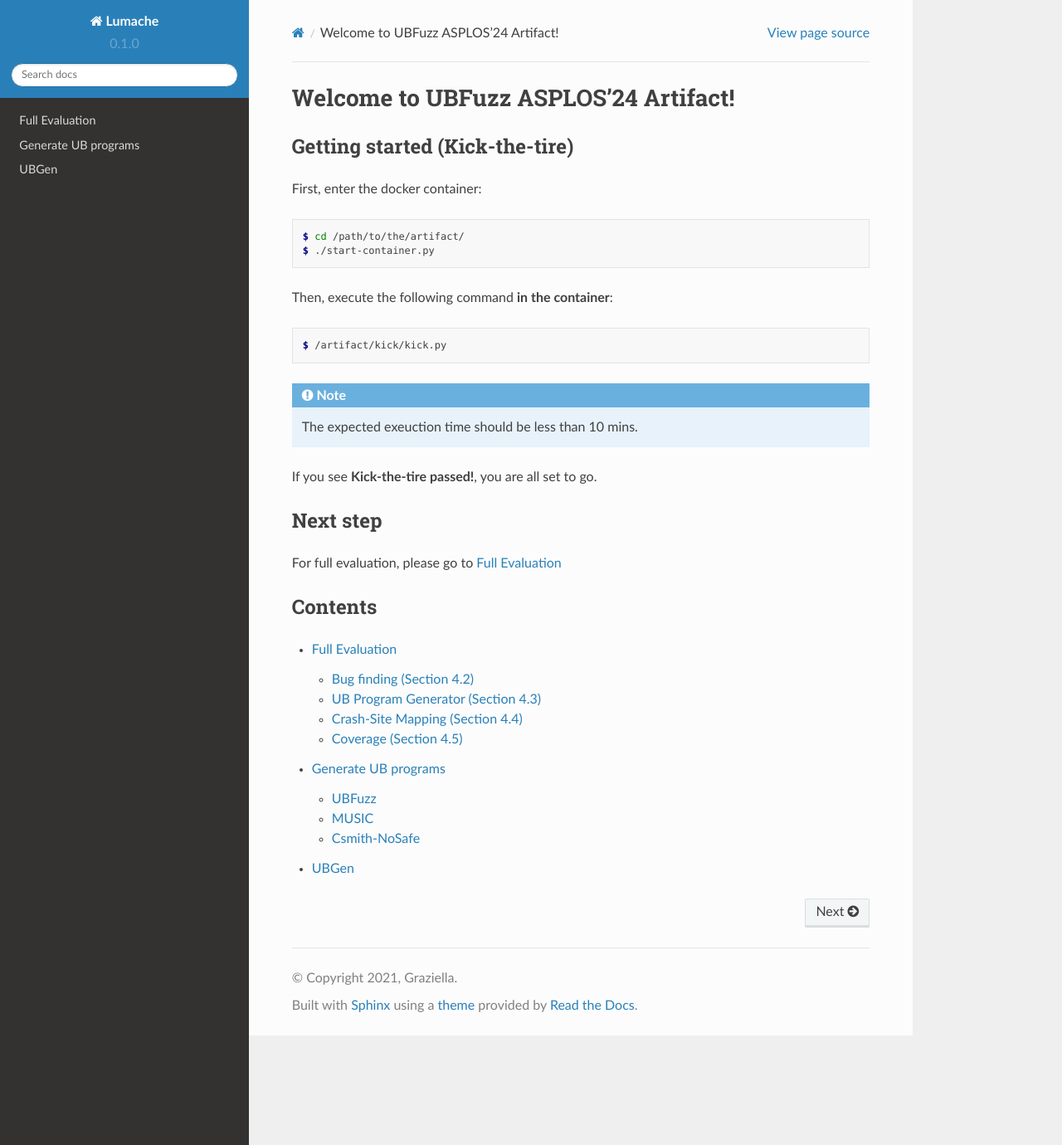
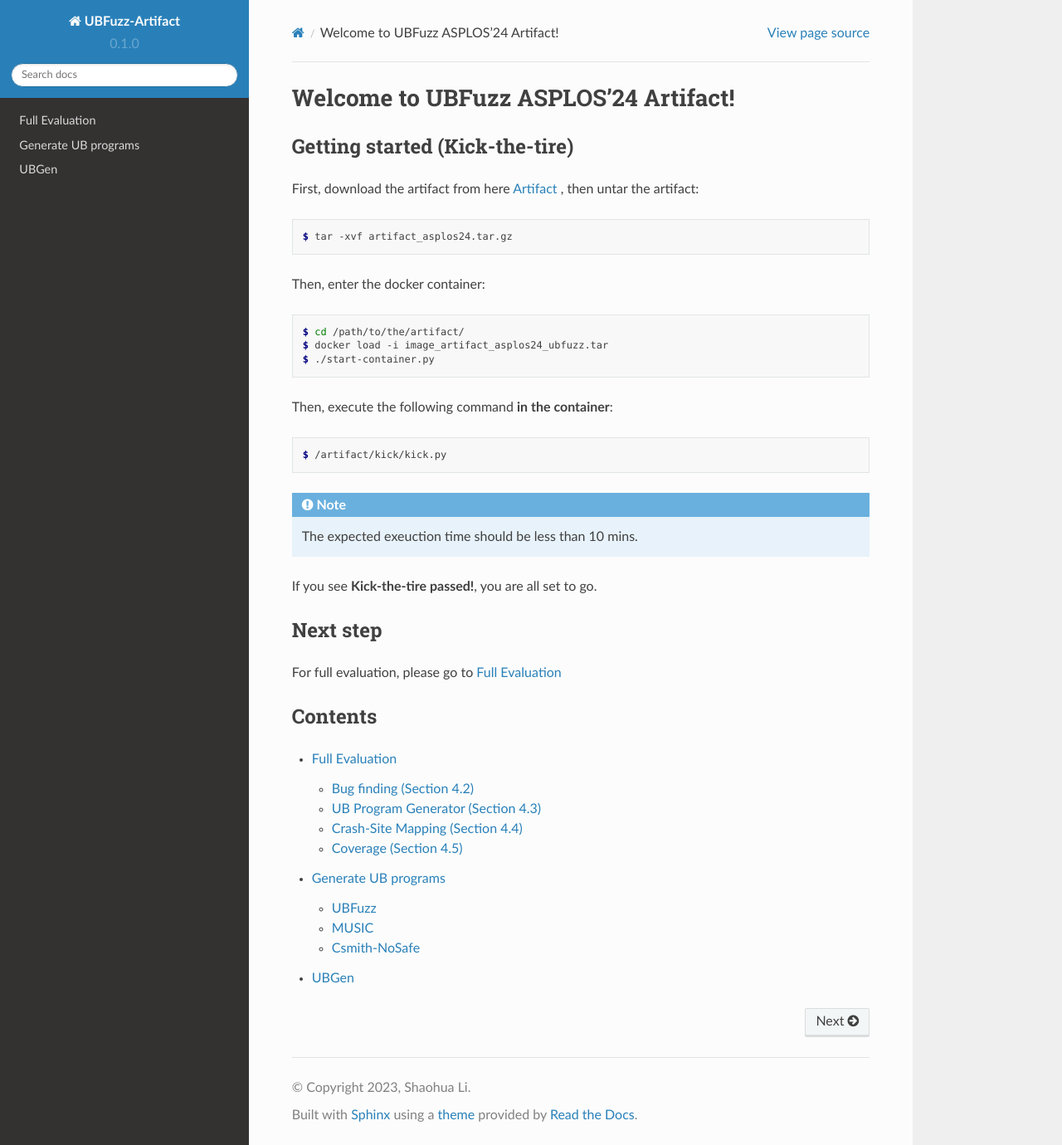
Before and after one commit to shao-hua-li/UBFuzz-ASPLOS24-Artifact, a Sphinx documentation site: the page built from docs/source/index.rst, in a window 1280 px wide and 1380 px high. Shown: the whole window at 83% size. Built offline with Sphinx 7.4.7 and the Read the Docs theme 2.0.0, drawn with Linux system fonts in a browser that asks for light colours.

Commit message:
update link to artifact

```diff
--- a/docs/requirements.txt
+++ b/docs/requirements.txt
@@ -1,2 +1,2 @@
-sphinx==7.1.2
-sphinx-rtd-theme==1.3.0rc1
+sphinx
+sphinx-rtd-theme
--- a/docs/source/conf.py
+++ b/docs/source/conf.py
@@ -2,8 +2,8 @@
 
 # -- Project information
 
-project = 'Lumache'
-copyright = '2021, Graziella'
+project = 'UBFuzz-Artifact'
+copyright = '2023, Shaohua Li'
 author = 'Graziella'
 
 release = '0.1'
--- a/docs/source/index.rst
+++ b/docs/source/index.rst
@@ -4,12 +4,19 @@ Welcome to UBFuzz ASPLOS'24 Artifact!
 Getting started (Kick-the-tire)
 ---------------
 
-First, enter the docker container:
+First, download the artifact from here `Artifact <https://drive.google.com/drive/folders/1f49-vwr0qOCe-8ApXhaNSmRVHSuMhVrj?usp=sharing>`_ , then untar the artifact:
+
+.. code-block:: console
+
+  $ tar -xvf artifact_asplos24.tar.gz
+
+Then, enter the docker container:
 
 
 .. code-block:: console
 
   $ cd /path/to/the/artifact/
+  $ docker load -i image_artifact_asplos24_ubfuzz.tar
   $ ./start-container.py
 
 Then, execute the following command **in the container**:
```
